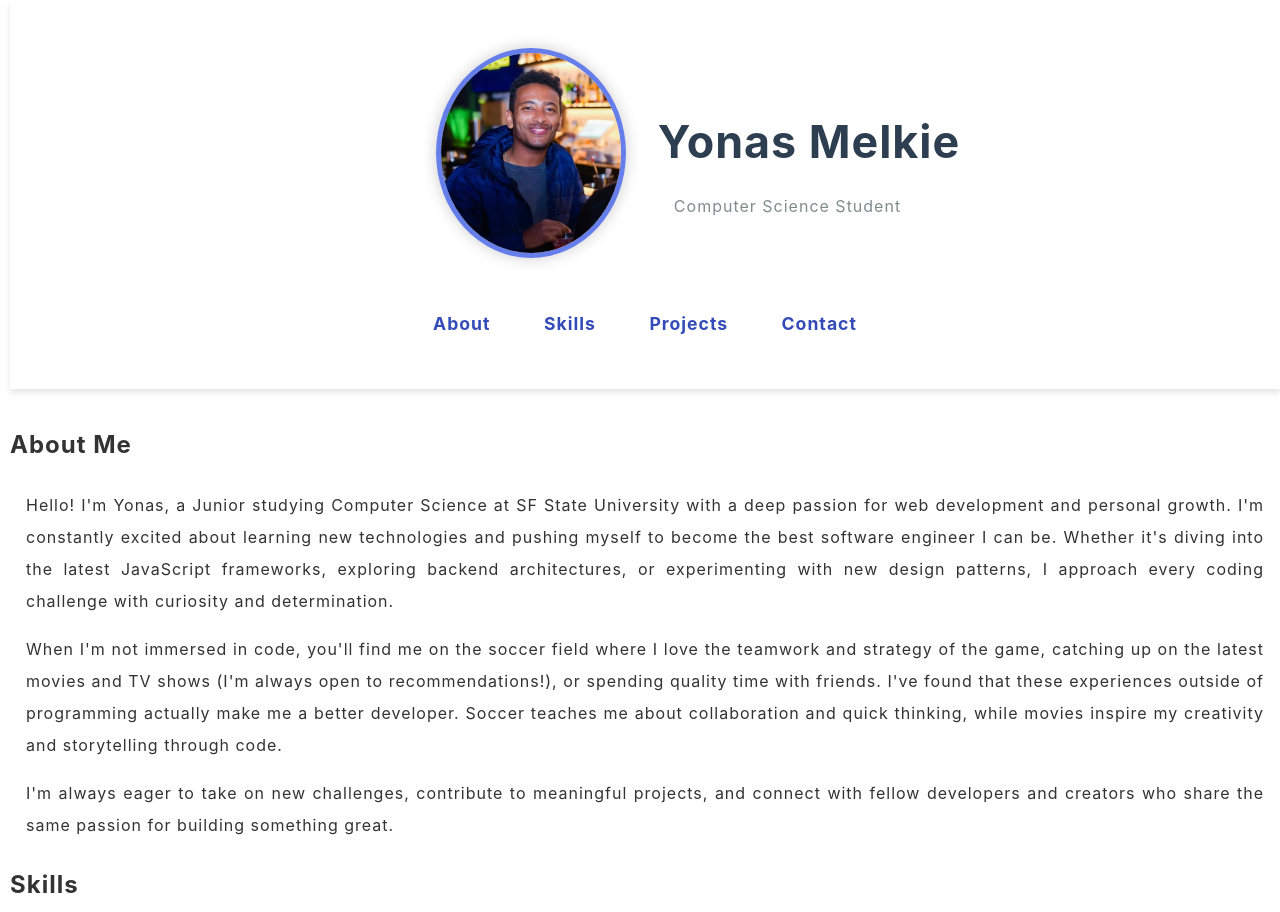
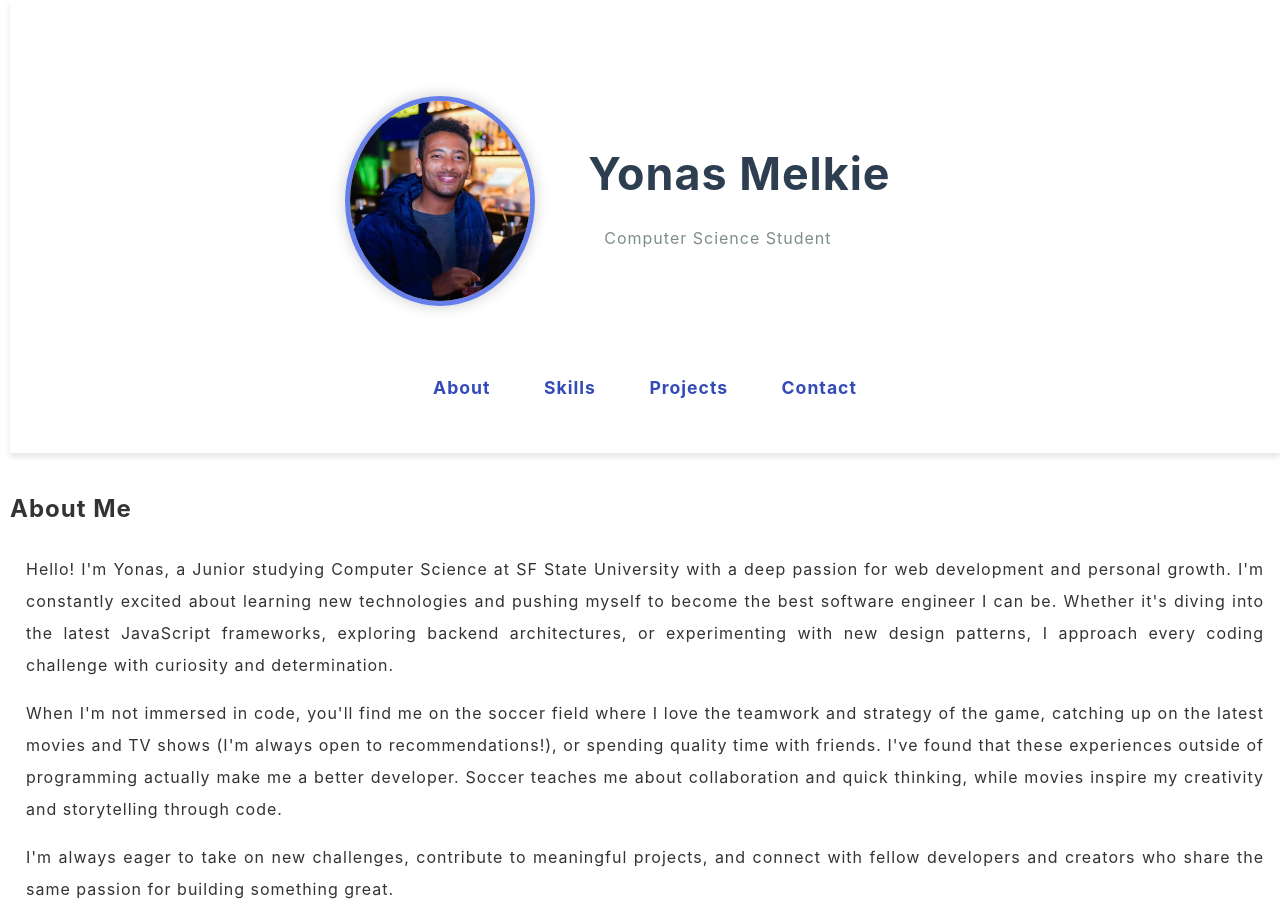
Before and after one commit to yoni4848/CSC317, a plain HTML site: page assignments/2/index.html in a window 1280 px wide. Shown: the top 912 px of the page. Drawn offline with Linux system fonts and the light colour scheme.

Commit message:
center the profile pic

```diff
--- a/assignments/2/styles/styles.css
+++ b/assignments/2/styles/styles.css
@@ -19,7 +19,7 @@ header {
   border-radius: 50%;
   border: 5px solid #667eea;
   object-fit: cover;
-  margin-bottom: 1rem;
+  margin: 3rem 1.3rem 2rem 0;
   box-shadow: 0 0 15px rgba(0, 0, 0, 0.2);
   width: 180px;
   height: 200px;
@@ -67,7 +67,7 @@ nav a.active {
   gap: 2rem;
   justify-content: center;
   margin-bottom: 2rem;
-  margin-left: 17rem;
+  margin-left: 12rem;
   max-width: 800px;
 }
 #header-text {
```
